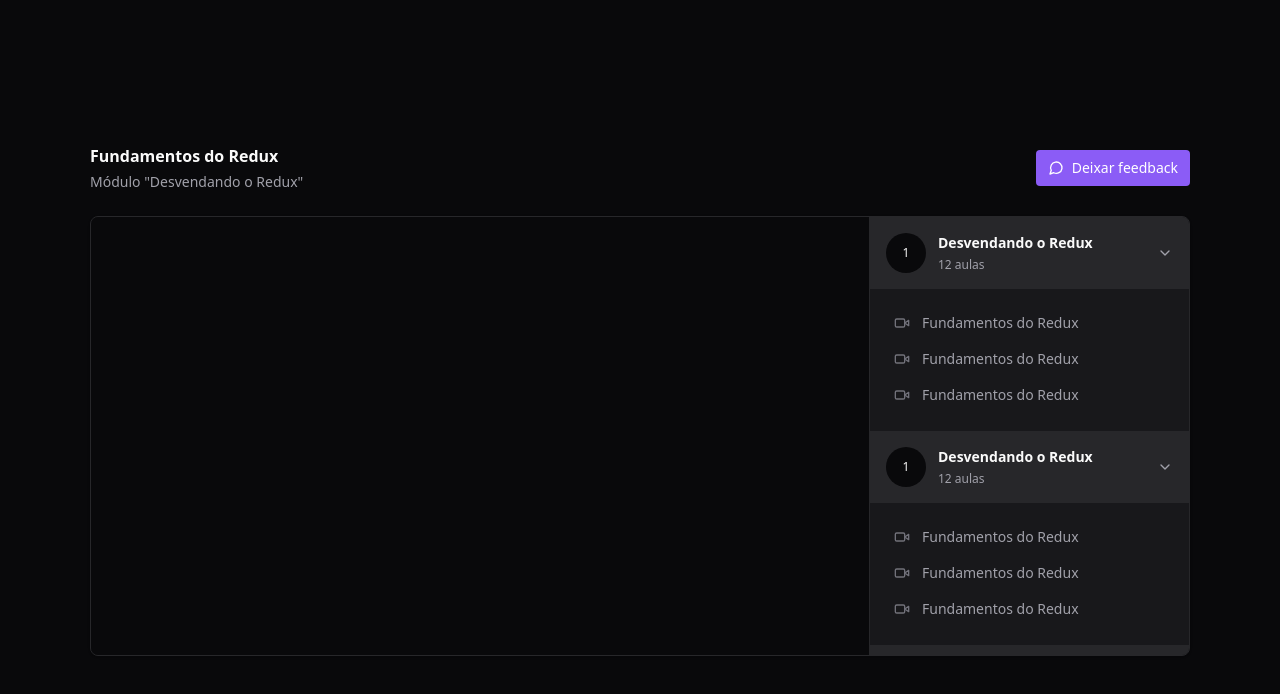
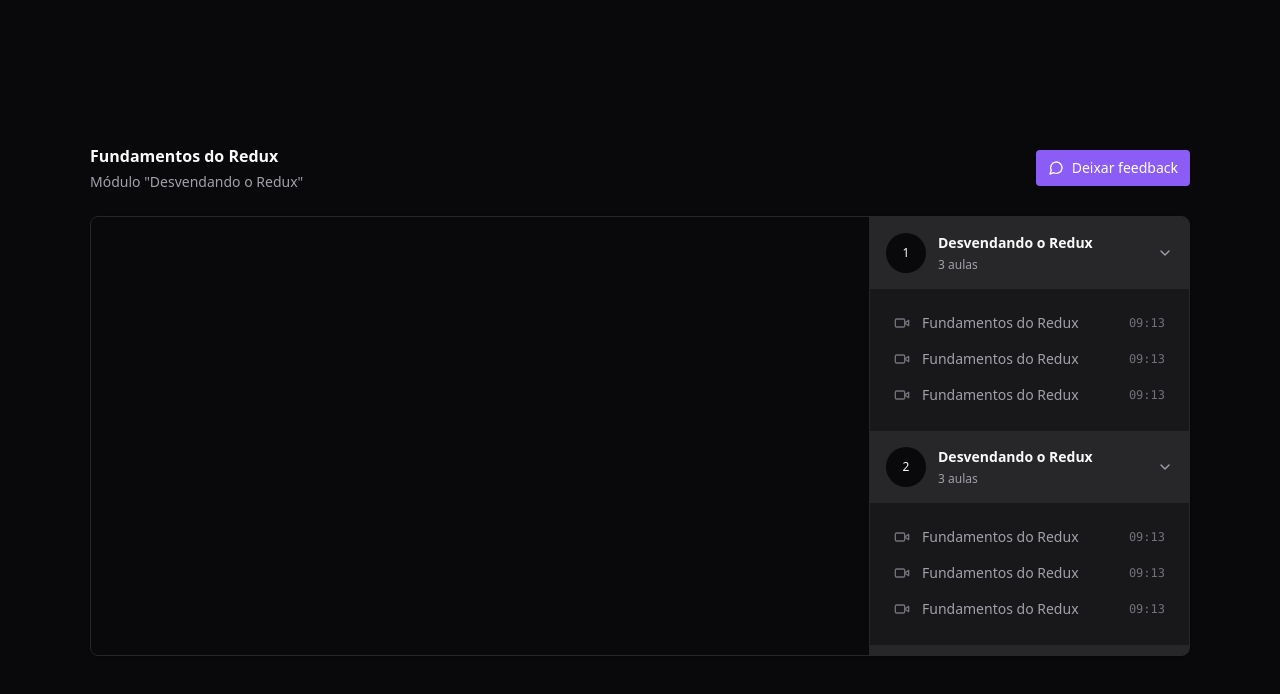
Before and after one commit to GustavoScopinho/player-redux, a React (Vite) app: page / in a window 1280 px wide. Shown: the top 694 px of the page. Built offline with nearby package versions, Linux system fonts and the light colour scheme.

Commit message:
Organizando componentes e passando props

```diff
--- /dev/null
+++ b/src/components/Lesson.tsx
@@ -0,0 +1,18 @@
+import { Video } from "lucide-react";
+
+interface LessonProps {
+  title : string;
+  duration: string;
+}
+
+export function Lesson({title, duration}: LessonProps) {
+  return (
+    <>
+        <button className="flex items-center gap-3 text-sm text-zinc-400">
+          <Video className="w-4 h-4 text-zinc-500" />
+          <span>{title}</span>
+          <span className="ml-auto font-mono text-xs text-zinc-500">{duration}</span>
+        </button>
+    </>
+  )
+}
--- a/src/components/Module.tsx
+++ b/src/components/Module.tsx
@@ -1,41 +1,35 @@
 import { Video } from "lucide-react";
 import { ChevronDown } from "lucide-react";
+import { Lesson } from "./Lesson";
 
-export function Module() {
+interface ModuleProps {
+  moduleIndex: number
+  title: string
+  amountOfLessons: number
+}
+
+export function Module({moduleIndex, title, amountOfLessons}: ModuleProps) {
   return (
     <>
-       <div>
+        <div>
               <button className="flex w-full items-center gap-3 bg-zinc-800 p-4 ">
                 <div className="flex h-10 w-10 rounded-full items-center justify-center bg-zinc-950 text-xs">
-                  1
+                  {moduleIndex + 1}
                 </div>
                 <div className="flex flex-col gap-1 text-left">
-                  <strong className="text-sm">Desvendando o Redux</strong>
-                  <span className="text-xs text-zinc-400">12 aulas</span>
+                  <strong className="text-sm">{title}</strong>
+                  <span className="text-xs text-zinc-400">{amountOfLessons} aulas</span>
                 </div>
 
                 <ChevronDown className="w-4 h-5 ml-auto text-zinc-400"/>
               </button>
+
               <nav className="relative flex flex-col gap-4 p-6">
-                <button className="flex items-center gap-3 text-sm text-zinc-400">
-                  <Video className="w-4 h-4 text-zinc-500" />
-                  <span>Fundamentos do Redux</span>
-                  <span className="ml-auto font-mono text-xs text-zinc-500"></span>
-                </button>
-
-                <button className="flex items-center gap-3 text-sm text-zinc-400">
-                  <Video className="w-4 h-4 text-zinc-500" />
-                  <span>Fundamentos do Redux</span>
-                  <span className="ml-auto font-mono text-xs text-zinc-500"></span>
-                </button>
-
-                <button className="flex items-center gap-3 text-sm text-zinc-400">
-                  <Video className="w-4 h-4 text-zinc-500" />
-                  <span>Fundamentos do Redux</span>
-                  <span className="ml-auto font-mono text-xs text-zinc-500"></span>
-                </button>
+                <Lesson title='Fundamentos do Redux' duration='09:13' />
+                <Lesson title='Fundamentos do Redux' duration='09:13' />
+                <Lesson title='Fundamentos do Redux' duration='09:13' />
               </nav>
-            </div>
+        </div>
     </>
   )
 }
--- a/src/components/Player.tsx
+++ b/src/components/Player.tsx
@@ -1,4 +1,4 @@
-import { MessageCircle, ChevronDown} from "lucide-react"
+import { MessageCircle} from "lucide-react"
 import { Header } from "./Header"
 import { Video } from "./Video"
 import { Module } from "./Module"
@@ -21,9 +21,10 @@
           </div>
 
           <aside className="w-80 absolute top-0 bottom-0 right-0 divide-y-2 divide-zinc-900 border-l border-zinc-800 bg-zinc-900 overflow-y-scroll scrollbar scrollbar-thin scrollbar-track-zinc-950 scrollbar-thumb-zinc-800">
-            <Module/>
-            <Module/>
-            <Module/>
+            <Module moduleIndex={0} title="Desvendando o Redux" amountOfLessons={3}  />
+            <Module moduleIndex={1} title="Desvendando o Redux" amountOfLessons={3}  />
+            <Module moduleIndex={2} title="Desvendando o Redux" amountOfLessons={3}  />
+
           </aside>
         </main>
       </div>
```
